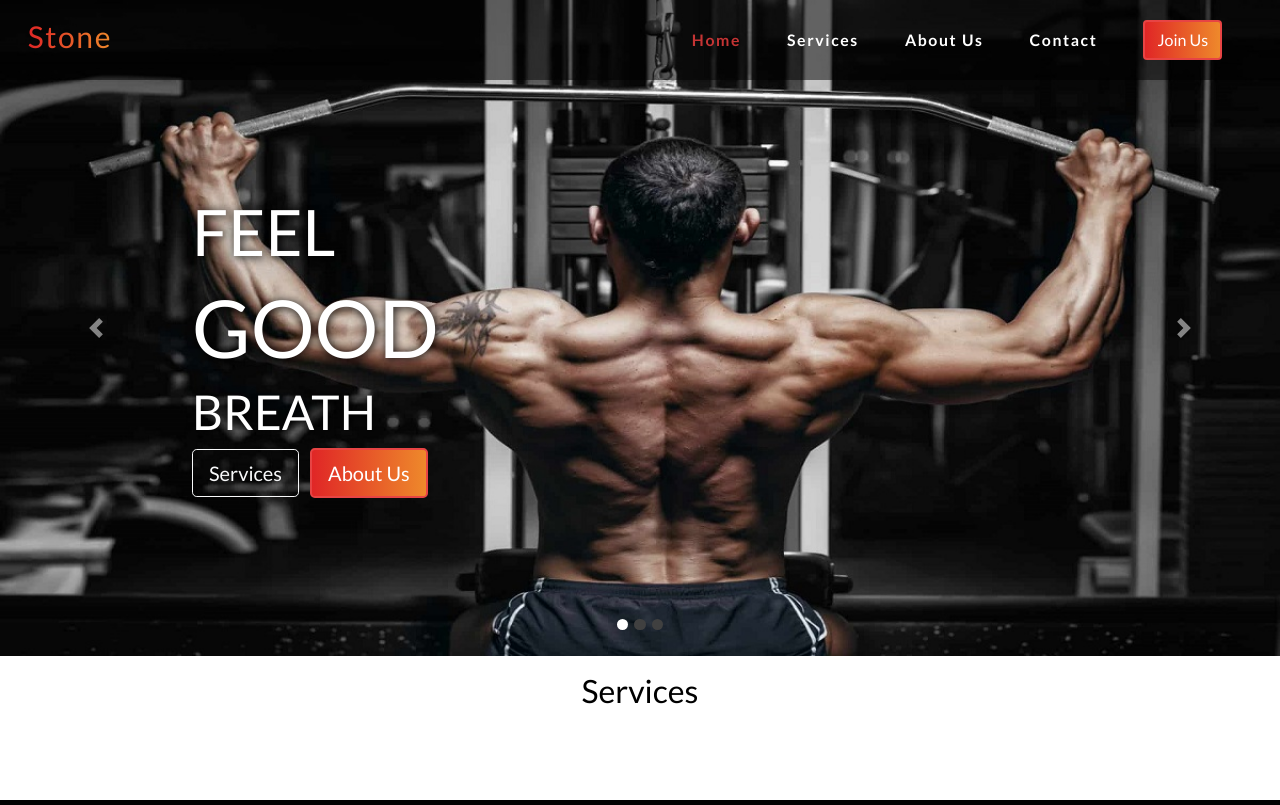
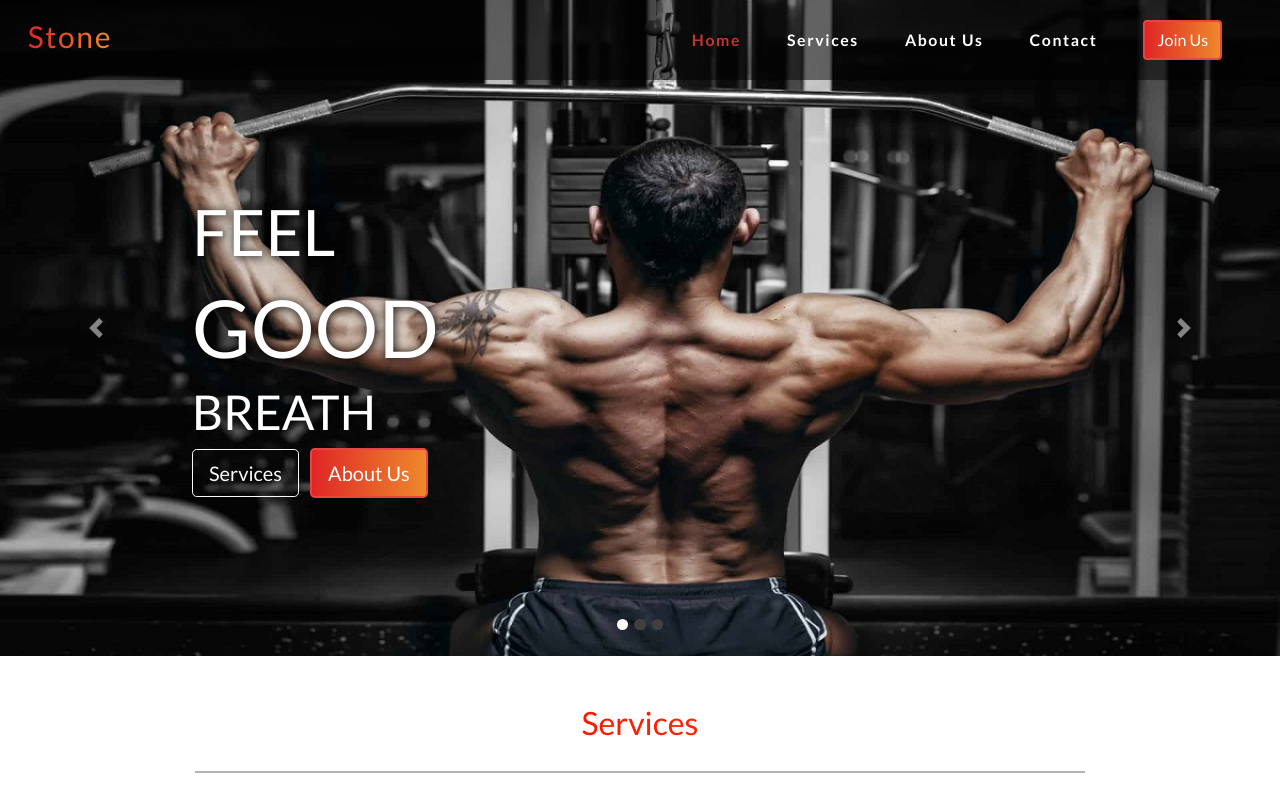
Before and after one commit to NarendraManipal/Gym_Website, a PHP site: page / in a window 1280 px wide. Run offline with PHP 8.4, Linux system fonts and the light colour scheme; some libraries are stand-ins or nearby versions.

Commit message:
modified commit

```diff
--- a/css/style.css
+++ b/css/style.css
@@ -100,9 +100,6 @@ footer {
   color: #d5d5d5;
   padding-top: 2rem;
 }
-.h1-color h1 {
-  color: #000;
-}
 hr.light {
   border-top: 1px solid #d5d5dd;
   width: 75%;
@@ -122,6 +119,20 @@ button:focus {
 /*services*/
 .display-4 {
   font-size: 200%;
+  background: linear-gradient(to right, #ff0000 20%, #fa5103 100%);
+	-webkit-background-clip: text;
+	-webkit-text-fill-color: transparent;
+}
+.welcome {
+  padding-top: 2rem;
+  width: 75%;
+  margin: 0 auto;
+}
+.welcome hr {
+  border-top: 2px solid #b4b4b4;
+  width: 95%;
+  margin-top: .3rem;
+  margin-bottom: 1rem;
 }
 
 
--- a/index.php
+++ b/index.php
@@ -159,8 +159,8 @@
 
 		<!-- services -->
 		<div class="container-fluid padding">
-			<div class="row text-center">
-				<div class="col-12 h1-color">
+			<div class="row welcome text-center">
+				<div class="col-12">
 					<h1 class="display-4">Services</h1>
 				</div>
 				<hr>
```
